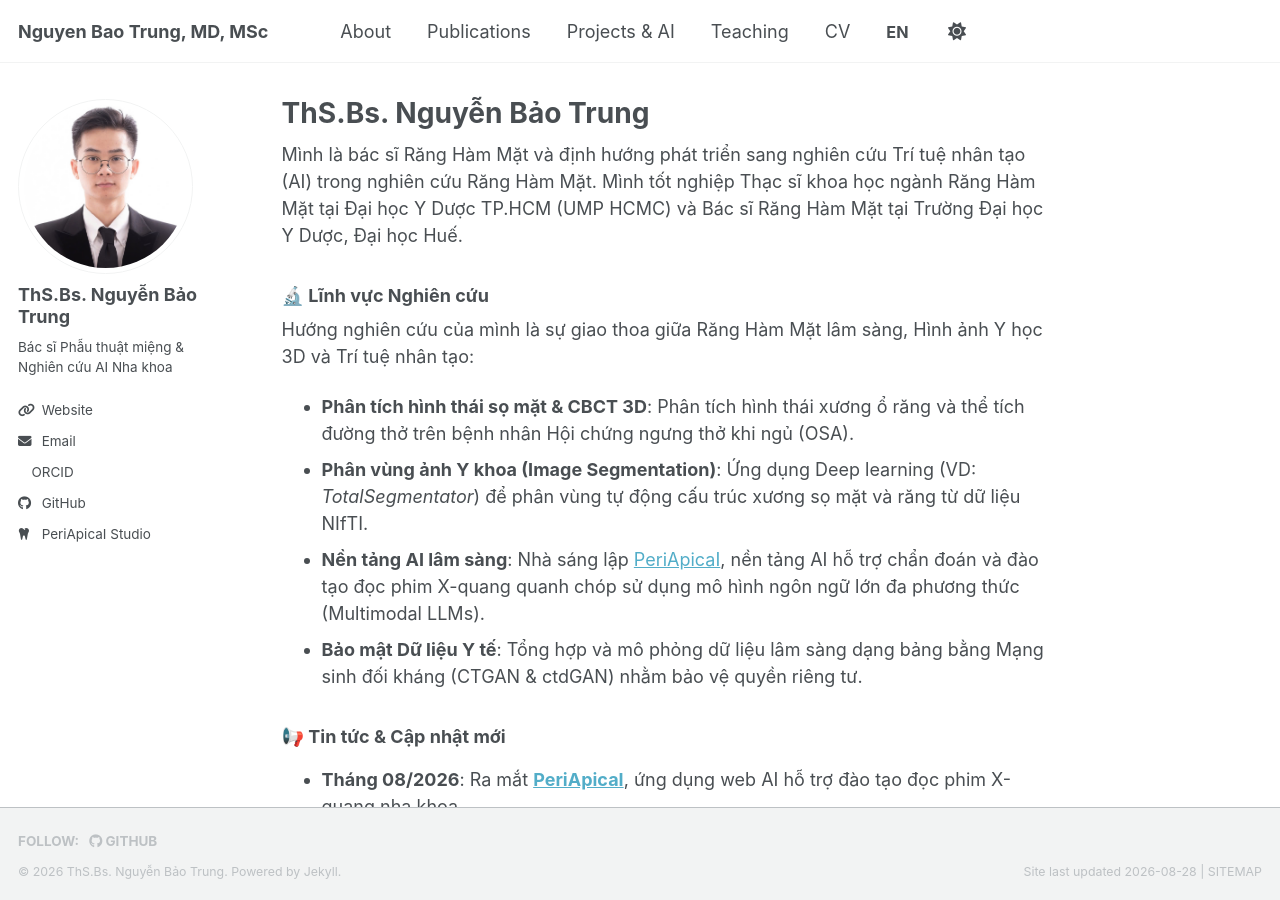
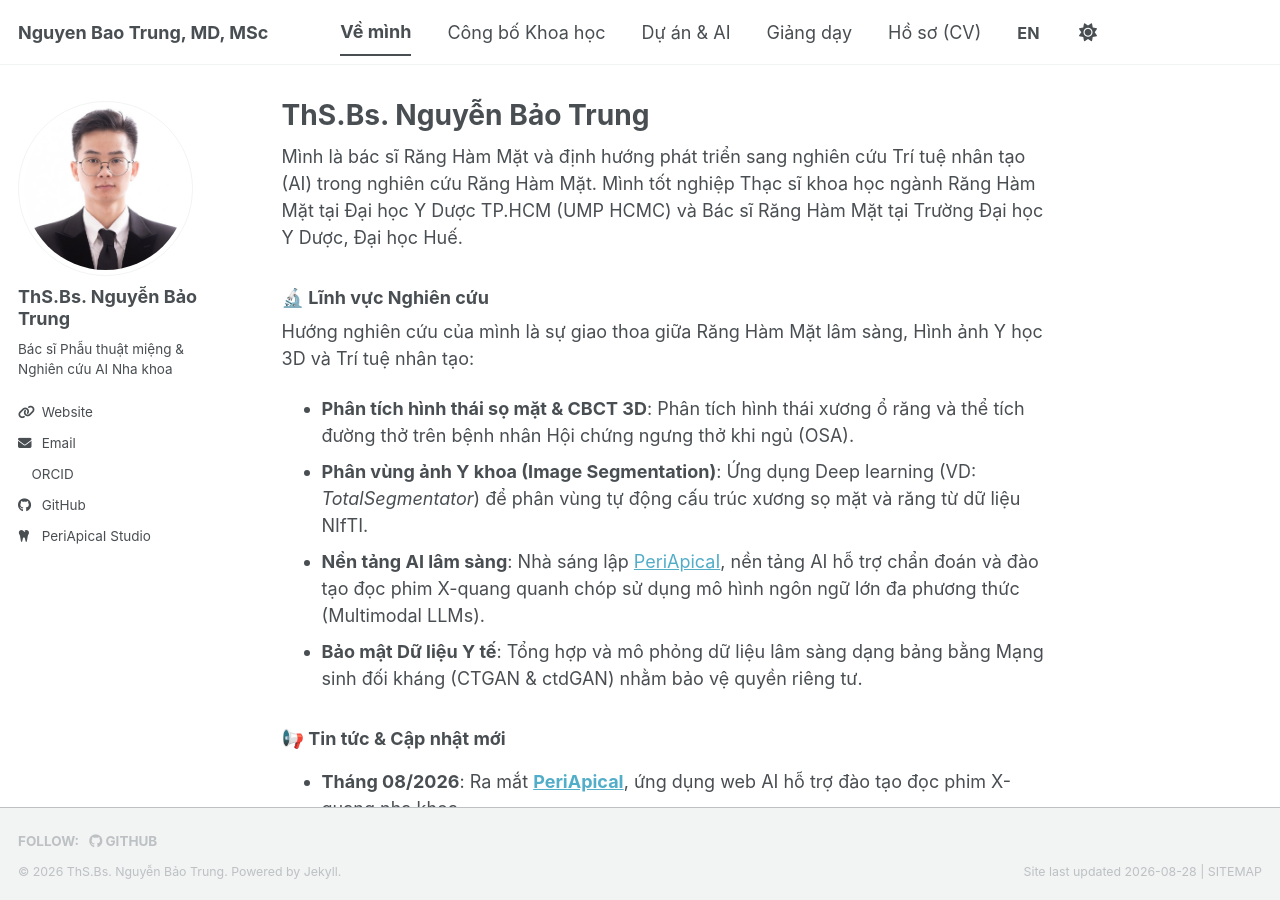
Before and after one commit to trungnb/trungnb.github.io, a Jekyll site: the page built from _pages/about-vi.md, in a window 1280 px wide and 900 px high. Built offline with Jekyll 4.4.1, drawn with Linux system fonts in a browser that asks for light colours; a style sheet for code colours, icons or effects is not loaded.

Commit message:
Implement bilingual navigation menu

```diff
--- a/_data/navigation.yml
+++ b/_data/navigation.yml
@@ -9,3 +9,15 @@ main:
     url: "/teaching/"
   - title: "CV"
     url: "/cv/"
+
+main_vi:
+  - title: "Về mình"
+    url: "/vi/"
+  - title: "Công bố Khoa học"
+    url: "/publications/"
+  - title: "Dự án & AI"
+    url: "/portfolio/"
+  - title: "Giảng dạy"
+    url: "/teaching/"
+  - title: "Hồ sơ (CV)"
+    url: "/vi/cv/"
--- a/_includes/masthead.html
+++ b/_includes/masthead.html
@@ -8,7 +8,12 @@
           <li class="masthead__menu-item masthead__menu-item--lg persist {% if page.url == '/' or page.url == '/index.html' %}selected{% endif %}">
             <a href="{{ base_path }}/">{{ site.title }}</a>
           </li>
-          {% for link in site.data.navigation.main %}
+          {% if page.url contains '/vi/' %}
+            {% assign nav_links = site.data.navigation.main_vi %}
+          {% else %}
+            {% assign nav_links = site.data.navigation.main %}
+          {% endif %}
+          {% for link in nav_links %}
             {% if link.url contains 'http' %}
               {% assign domain = '' %}
             {% else %}
```
